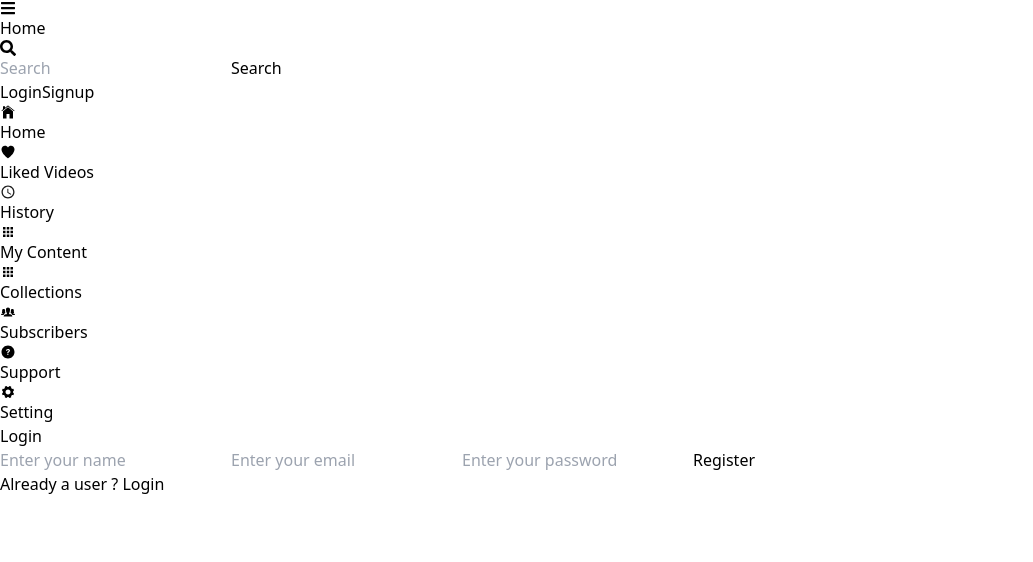
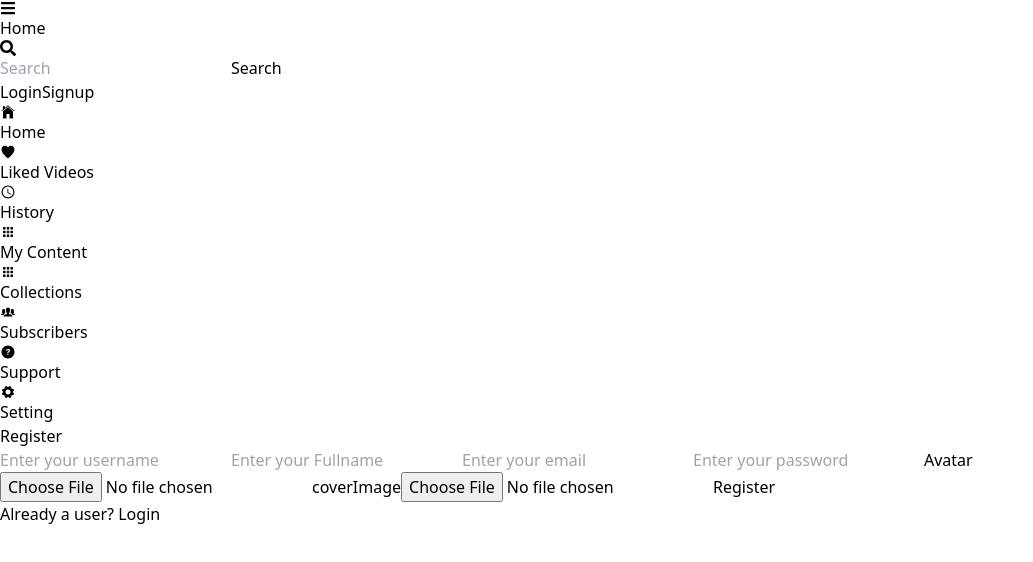
Before and after one commit to pradeepbgs/DevTube-frontend, a React (Vite) app: page /signup in a window 1280 px wide. Shown: the top 562 px of the page, without its empty margins (0-1033 px from the left). Built offline with nearby package versions, Linux system fonts and the light colour scheme.

Commit message:
added register func , need to work on UI

```diff
--- a/src/components/Authentication/Signup.jsx
+++ b/src/components/Authentication/Signup.jsx
@@ -1,41 +1,131 @@
-import React from 'react'
+import axios from 'axios';
+import React, { useState } from 'react';
+import { useNavigate } from 'react-router-dom';
 
 const Signup = () => {
+  const [error, setError] = useState('')
+  const [formData, setFormData] = useState({
+    username: '',
+    fullname:'',
+    email: '',
+    password: '',
+    avatar: null,
+    coverImage: null,
+  });
+
+  const navigate = useNavigate()
+
+  const handleChange = (e) => {
+    const { name, value, files } = e.target;
+    setFormData({
+      ...formData,
+      [name]: files ? files[0] : value,
+    });
+  };
+
+  const handleSubmit = async (e) => {
+    e.preventDefault();
+    const data = new FormData();
+    data.append('username', formData.username);
+    data.append('fullname', formData.fullname);
+    data.append('email', formData.email);
+    data.append('password', formData.password);
+    if (formData.avatar) {
+      data.append('avatar', formData.avatar);
+    }
+    if (formData.coverImage) {
+      data.append('coverImage', formData.coverImage);
+    }
+   try {
+    const res = await axios.post(
+      "/api/v1/users/register",
+      data,
+      {
+        withCredentials: true
+      }
+    )
+
+    console.log(`this is response ${res}`)
+    navigate('/login');
+   } catch (error) {
+    setError(error?.response?.data?.message);
+   }
+    // console.log(formData);
+  };
+
   return (
-    <div className='text-white  w-screen h-full flex justify-center items-center '>
+    <div className="text-white w-screen h-full flex justify-center items-center">
       <div
-      className='bg-blue-300 w-[40vw] h-[70vh] flex justify-center
-      items-center
-      rounded-lg bg-opacity-10'>
-        <div className='text-center'>
-        <h1 className='text-2xl mb-2 font-semibold'>Login</h1>
-        <form action=""
-        className='flex flex-col w-fit mb-3 mt-5'
+        className="bg-blue-300 w-[40vw] h-[80vh] flex justify-center
+      items-center rounded-lg bg-opacity-10"
+      >
+        <div className="text-center">
+          <h1 className="text-2xl mb-2 font-semibold">Register</h1>
+          <form
+            onSubmit={handleSubmit}
+            className="flex flex-col w-fit mb-3 mt-5"
           >
             <input
               type="text"
-            className='bg-gray-800 w-[30vw] px-5 mb-4 py-3 rounded-md'
-            placeholder='Enter your name'
+              name="username"
+              className="bg-gray-800 w-[30vw] px-5 mb-4 py-3 rounded-md"
+              placeholder="Enter your username"
+              value={formData.username}
+              onChange={handleChange}
             />
             <input
-          className='bg-gray-800 px-5 mb-4 py-3 rounded-md'
-          type="text" placeholder='Enter your email'
+            type="text"
+            name="fullname"
+            className="bg-gray-800 w-[30vw] px-5 mb-4 py-3 rounded-md"
+            value={formData.fullname}
+            onChange={handleChange}
+            placeholder='Enter your Fullname'
+            id="" />
+
+            <input
+              type="text"
+              name="email"
+              className="bg-gray-800 px-5 mb-4 py-3 rounded-md"
+              placeholder="Enter your email"
+              value={formData.email}
+              onChange={handleChange}
             />
             <input
-          className='bg-gray-800 px-5 py-3 mb-4 rounded-md'
-          type="password" placeholder='Enter your password'
+              type="password"
+              name="password"
+              className="bg-gray-800 px-5 py-3 mb-4 rounded-md"
+              placeholder="Enter your password"
+              value={formData.password}
+              onChange={handleChange}
+            />
+            Avatar
+            <input
+              type="file"
+              name="avatar"
+              className="bg-gray-800 px-5 py-3 mb-4 rounded-md"
+              onChange={handleChange}
+            />
+            coverImage
+            <input
+              type="file"
+              name="coverImage"
+              className="bg-gray-800 px-5 py-3 mb-4 rounded-md"
+              onChange={handleChange}
             />
             <button
-          className='bg-blue-500 px-5 py-3 rounded-md'>
-            Register</button>
+              type="submit"
+              className="bg-blue-500 px-5 py-3 rounded-md"
+            >
+              Register
+            </button>
           </form>
-        <span className='hover:text-blue-400 hover:underline'>
-          <a href="/login">Already a user ? Login </a>
+          <span className="hover:text-blue-400 hover:underline">
+            <a href="/login">Already a user? Login</a>
           </span>
         </div>
       </div>
     </div>
-  )
-}
+  );
+};
 
-export default Signup
+export default Signup;
```
Lines whose indentation alone changed are shown as unchanged.
